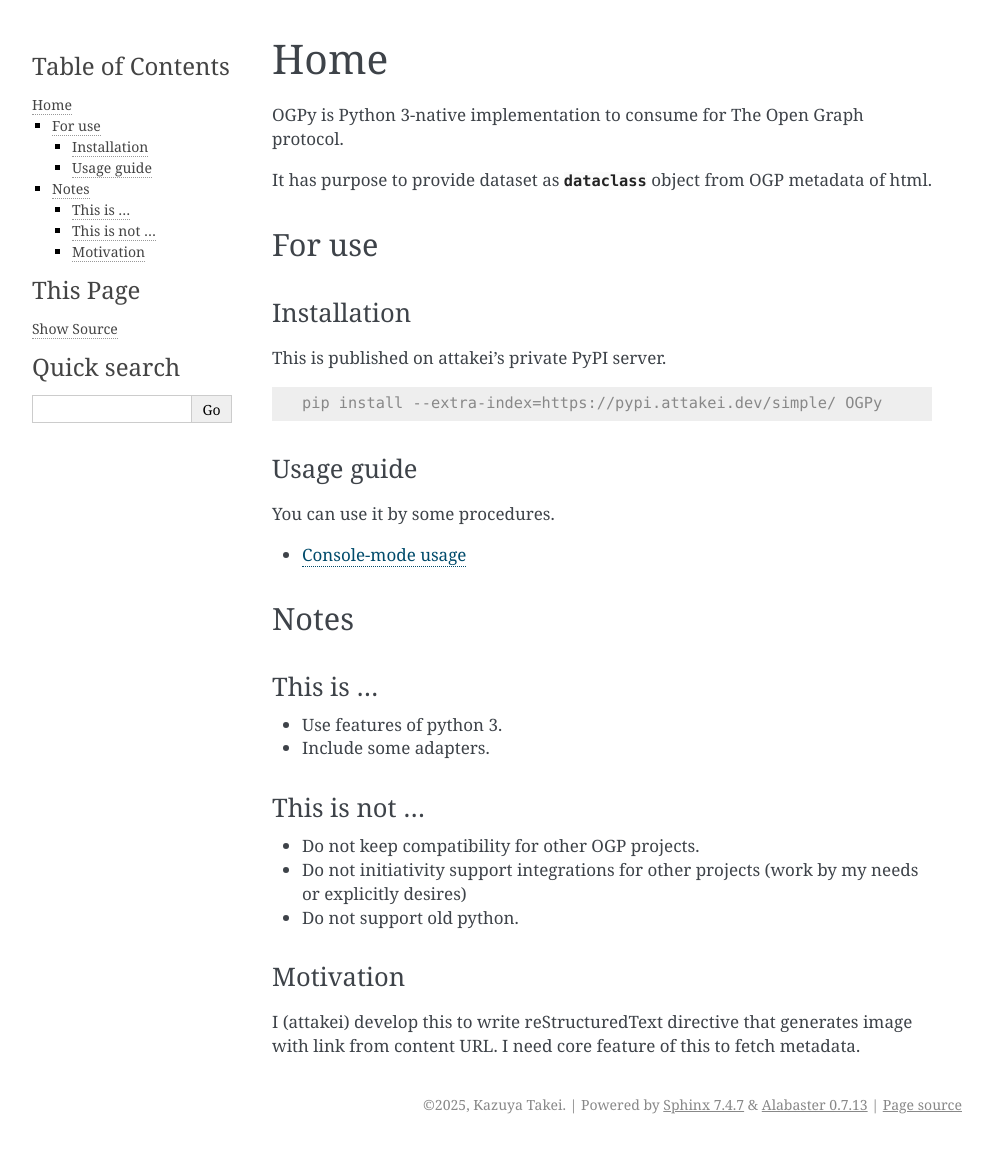
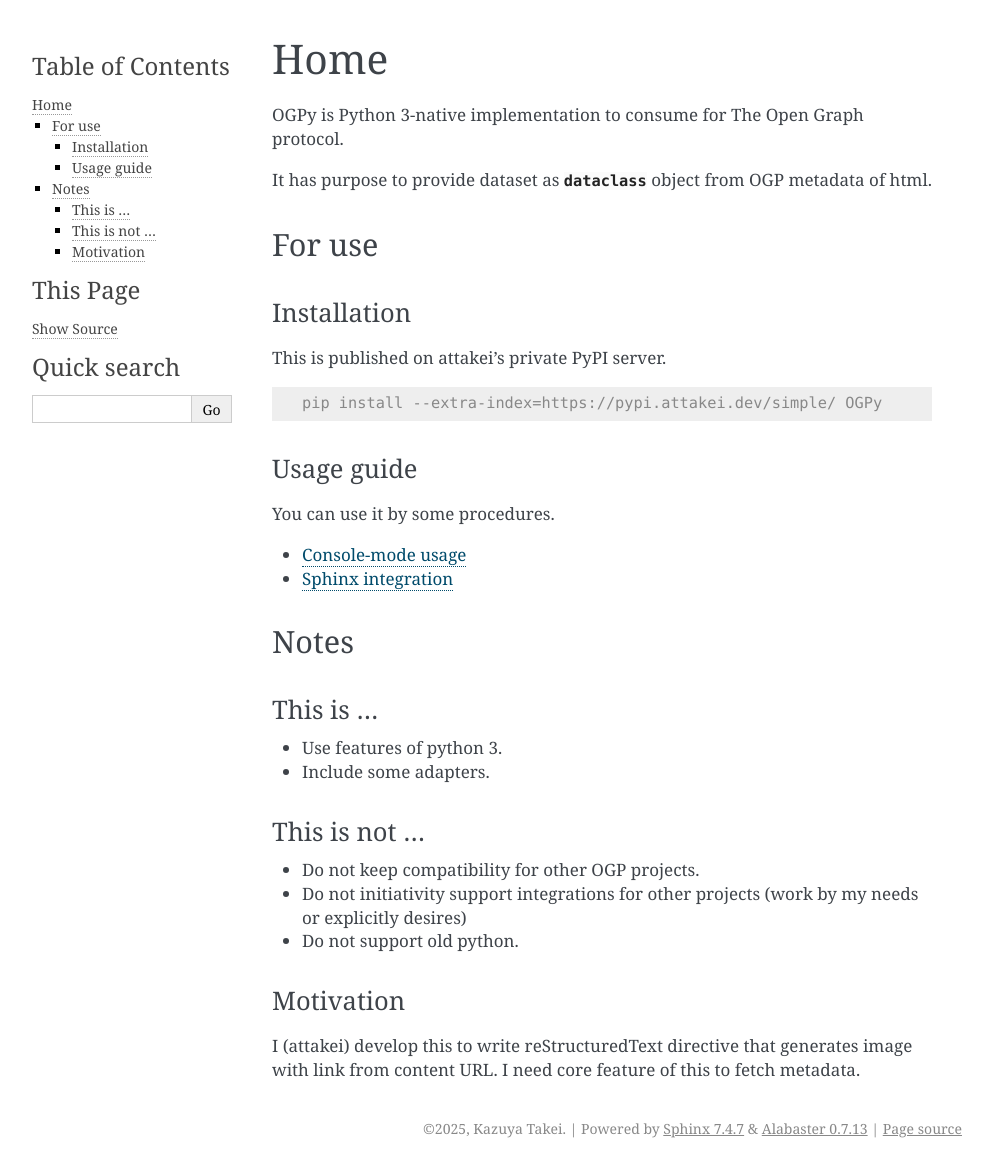
Before and after one commit to attakei-lab/OGPy, a Sphinx documentation site: the page built from docs/index.rst, in a window 1280 px wide. Shown: the whole page, without its empty margins (148-1141 px from the left). Built offline with Sphinx 7.4.7, drawn with Linux system fonts in a browser that asks for light colours; pages that are not in the unit, such as notebooks, are missing from menus; before the commit the page ends 1144 px from its top, so only the background shows below that.

Commit message:
docs: Ref to adapter

```diff
--- a/docs/index.rst
+++ b/docs/index.rst
@@ -32,6 +32,7 @@ Usage guide
 You can use it by some procedures.
 
 * :doc:`console`
+* :doc:`/adapters/sphinx`
 
 Notes
 =====
```
